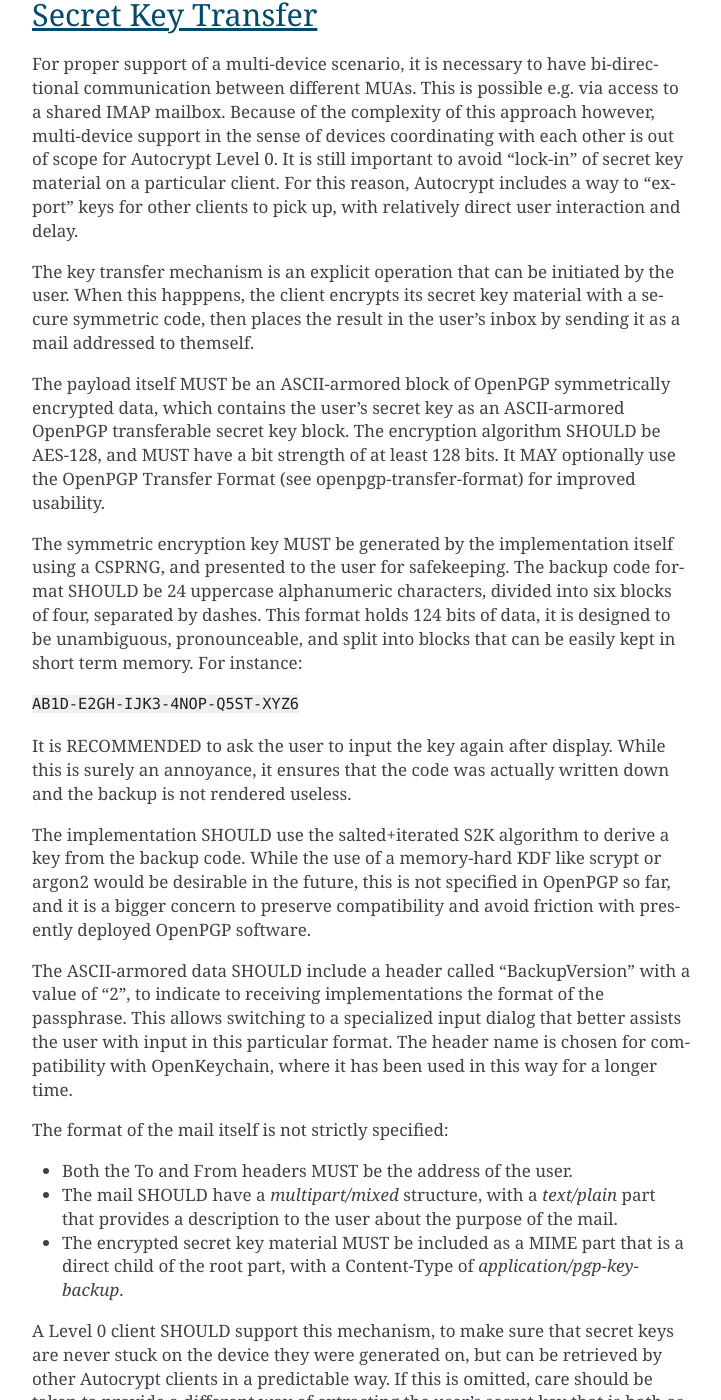
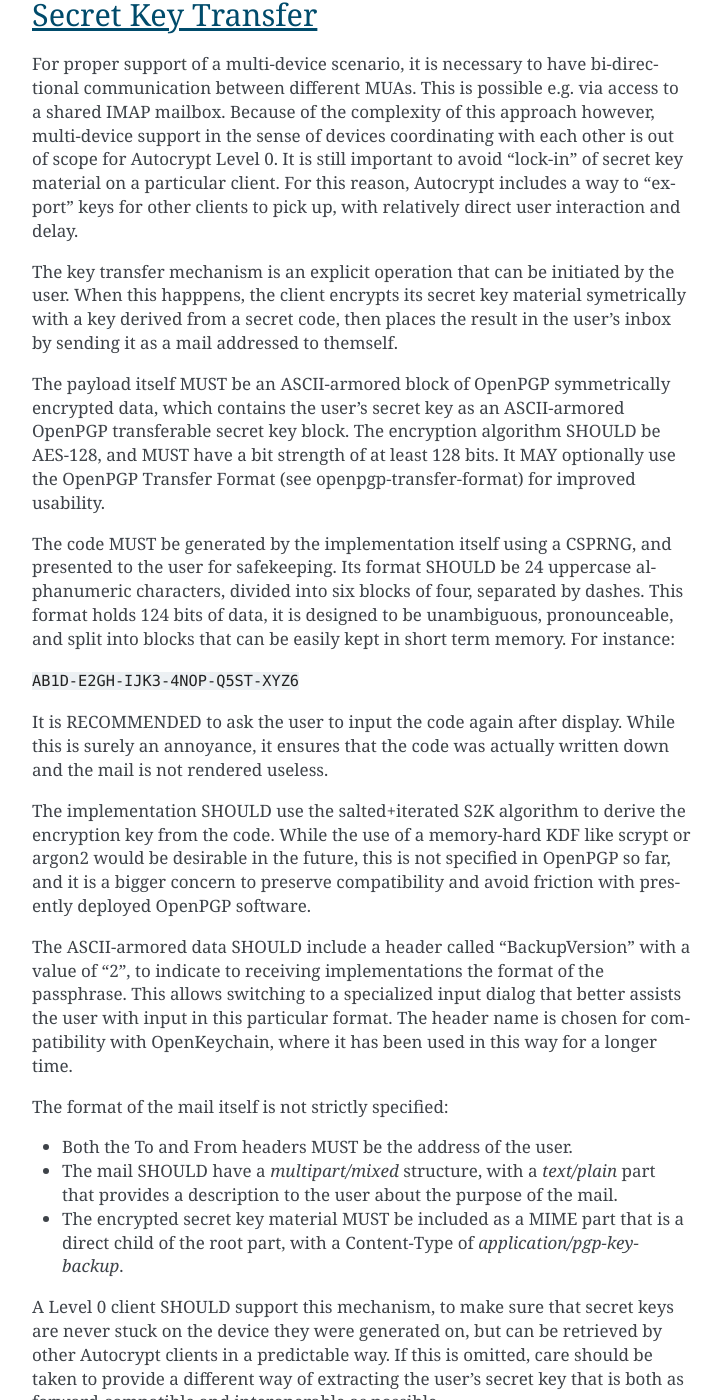
Before and after one commit to autocrypt/autocrypt, a Sphinx documentation site: the page built from doc/level0.rst, in a window 1280 px wide and 1400 px high, scrolled down 2655 px. Shown: the whole window, without its empty margins (388-1109 px from the left). Built offline with Sphinx 7.4.7, drawn with Linux system fonts in a browser that asks for light colours; some of the changed text lies outside the part shown.

Commit message:
Use consistent terms for code, symmetric key, etc.

```diff
--- a/doc/level0.rst
+++ b/doc/level0.rst
@@ -107,9 +107,9 @@ user interaction and delay.
 
 The key transfer mechanism is an explicit operation that can be
 initiated by the user. When this happpens, the client encrypts its
-secret key material with a secure symmetric code, then places the
-result in the user's inbox by sending it as a mail addressed to
-themself.
+secret key material symetrically with a key derived from a secret code,
+then places the result in the user's inbox by sending it as a mail
+addressed to themself.
 
 The payload itself MUST be an ASCII-armored block of OpenPGP
 symmetrically encrypted data, which contains the user's secret key as
@@ -118,23 +118,22 @@ algorithm SHOULD be AES-128, and MUST have a bit strength of at least
 128 bits. It MAY optionally use the OpenPGP Transfer Format (see
 :ref:`openpgp-transfer-format`) for improved usability.
 
-The symmetric encryption key MUST be generated by the implementation
-itself using a CSPRNG, and presented to the user for safekeeping. The
-backup code format SHOULD be 24 uppercase alphanumeric characters,
-divided into six blocks of four, separated by dashes. This format
-holds 124 bits of data, it is designed to be unambiguous,
-pronounceable, and split into blocks that can be easily kept in short
-term memory. For instance:
+The code MUST be generated by the implementation itself using a CSPRNG,
+and presented to the user for safekeeping. Its format SHOULD be 24
+uppercase alphanumeric characters, divided into six blocks of four,
+separated by dashes. This format holds 124 bits of data, it is designed
+to be unambiguous, pronounceable, and split into blocks that can be
+easily kept in short term memory. For instance:
 
 ``AB1D-E2GH-IJK3-4NOP-Q5ST-XYZ6``
 
-It is RECOMMENDED to ask the user to input the key again after
+It is RECOMMENDED to ask the user to input the code again after
 display. While this is surely an annoyance, it ensures that the code
-was actually written down and the backup is not rendered useless.
+was actually written down and the mail is not rendered useless.
 
 The implementation SHOULD use the salted+iterated S2K algorithm to
-derive a key from the backup code. While the use of a memory-hard KDF
-like scrypt or argon2 would be desirable in the future, this is not
+derive the encryption key from the code. While the use of a memory-hard
+KDF like scrypt or argon2 would be desirable in the future, this is not
 specified in OpenPGP so far, and it is a bigger concern to preserve
 compatibility and avoid friction with presently deployed OpenPGP
 software.
```
Also changed, not shown: other parts of doc/level0.rst (+3 -3 lines).
